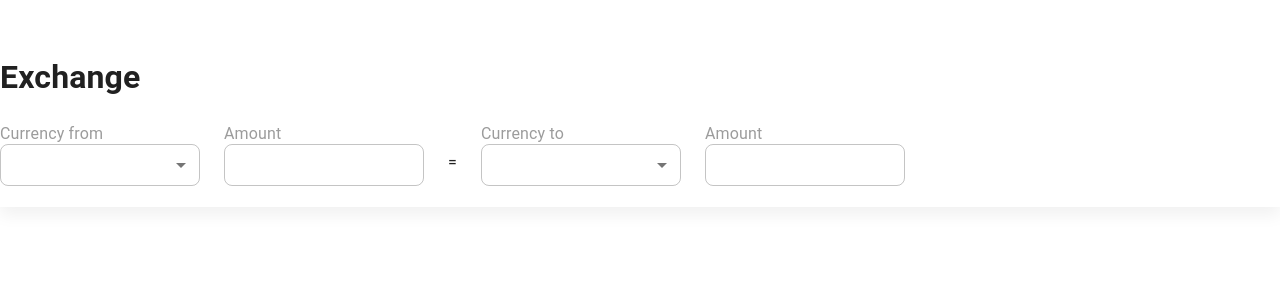
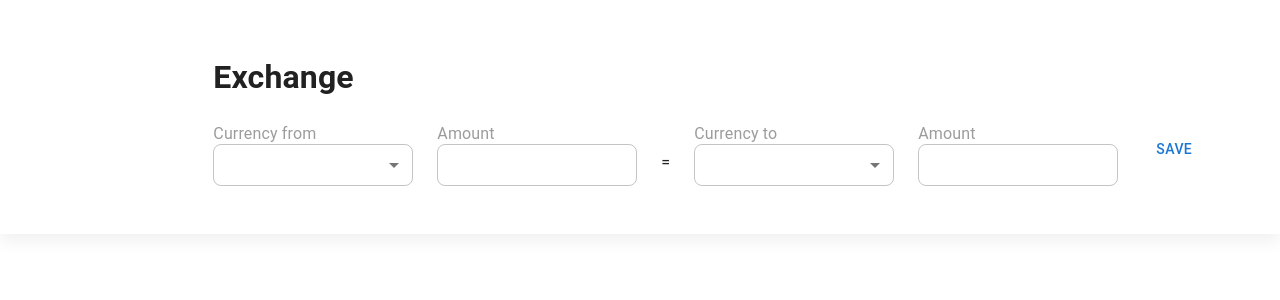
Before and after one commit to ronyevernaes/crypto-analytics, a React (Create React App) app in the folder frontend/: page / in a window 1280 px wide. Shown: the top 300 px of the page. Built offline with nearby package versions, Linux system fonts and the light colour scheme.

Commit message:
apply layout to toolbar

```diff
--- a/frontend/src/App.tsx
+++ b/frontend/src/App.tsx
@@ -8,7 +8,6 @@ function App() {
     <div>
       <CssBaseline />
       {/* TODO: Add 'header' for semantic tag and proper branding */}
-
       <Toolbar />
     </div>
   );
--- /dev/null
+++ b/frontend/src/components/Layouts/MainLayout/MainLayout.tsx
@@ -0,0 +1,17 @@
+import React, { FC, ReactNode } from 'react';
+import { Grid } from '@mui/material';
+export interface MainLayoutProps {
+  children: ReactNode;
+}
+
+export const MainLayout: FC<MainLayoutProps> = ({ children }) => {
+  return (
+    <Grid container>
+      <Grid item sm={2} />
+      <Grid item sm={8}>
+        {children}
+      </Grid>
+      <Grid item sm={2} />
+    </Grid>
+  );
+}
--- /dev/null
+++ b/frontend/src/components/Layouts/MainLayout/index.ts
@@ -0,0 +1 @@
+export * from './MainLayout';
--- /dev/null
+++ b/frontend/src/components/Layouts/index.ts
@@ -0,0 +1 @@
+export * from './MainLayout';
--- a/frontend/src/components/Widgets/Toolbar/Toolbar.styled.ts
+++ b/frontend/src/components/Widgets/Toolbar/Toolbar.styled.ts
@@ -3,6 +3,7 @@ import styled from 'styled-components';
 export const StyledToolbarContainer = styled.div`
   padding-top: 32px;
   padding-bottom: 32px;
+  min-height: 234px;
   box-shadow: 0px 8px 16px rgba(17, 17, 17, 0.06);
 `;
 
--- a/frontend/src/components/Widgets/Toolbar/Toolbar.tsx
+++ b/frontend/src/components/Widgets/Toolbar/Toolbar.tsx
@@ -1,6 +1,9 @@
 import React, { FC } from 'react';
+
+import { Button } from '../../Buttons';
 import { Select, TextField } from '../../DataEntry';
 import { BTCIcon, ETHIcon, XRPIcon, LTCIcon } from '../../Icons';
+import { MainLayout } from '../../Layouts';
 import { StyledToolbarContainer, StyledToolbarTitle, StyledToolbarForm, StyledEqualSign } from './Toolbar.styled';
 
 interface ToolbarProps {};
@@ -17,8 +20,11 @@ export const Toolbar: FC<ToolbarProps> = () => {
     { label: 'USD', value: 'USD' },
   ];
 
+  const onSave = () => {};
+
   return (
     <StyledToolbarContainer>
+      <MainLayout>
         <StyledToolbarTitle>Exchange</StyledToolbarTitle>
 
         <StyledToolbarForm>
@@ -27,8 +33,9 @@ export const Toolbar: FC<ToolbarProps> = () => {
           <StyledEqualSign>=</StyledEqualSign>
           <Select options={toOptions} label='Currency to' />
           <TextField label='Amount' />
+          <Button onClick={onSave}>Save</Button>
         </StyledToolbarForm>
-
+      </MainLayout>
     </StyledToolbarContainer>
   );
 };
```
Lines whose indentation alone changed are shown as unchanged.
